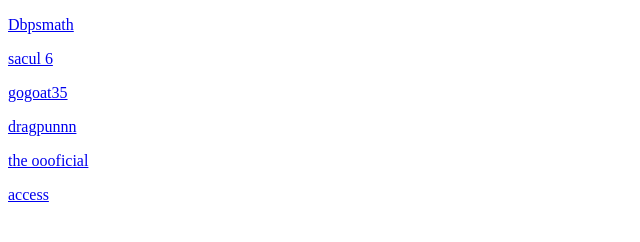
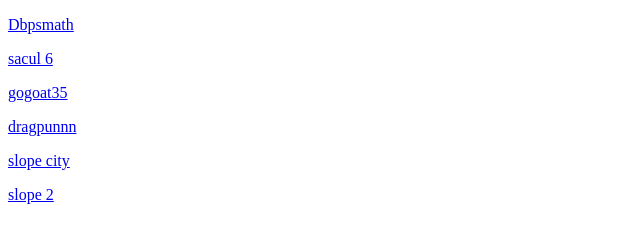
Before and after one commit to cBomb2/agmelist.github.io, a plain HTML site: page 2a/options.html in a window 1280 px wide. Shown: the full height of the page, 0-640 px from the left. Drawn offline with Linux system fonts and the light colour scheme.

Commit message:
Update options.html

```diff
--- a/2a/options.html
+++ b/2a/options.html
@@ -4,6 +4,6 @@
   <p><a href="https://sacul-6.github.io">sacul 6</a></p>
   <p><a href="https://gogoat35.github.io">gogoat35</a></p>
   <p><a href="https://dragpunnn.github.io">dragpunnn</a></p>
-  <p><a href="https://theooofficial.github.io/myRETROGAMES">the oooficial</a></p>
-  <p><a href="https://accessgames.github.io/">access</a></p>
+  <p><a href="https://slope-city.github.io">slope city</a></p>
+  <p><a href="https://slope2.github.io">slope 2</a></p>
 </html>
```
